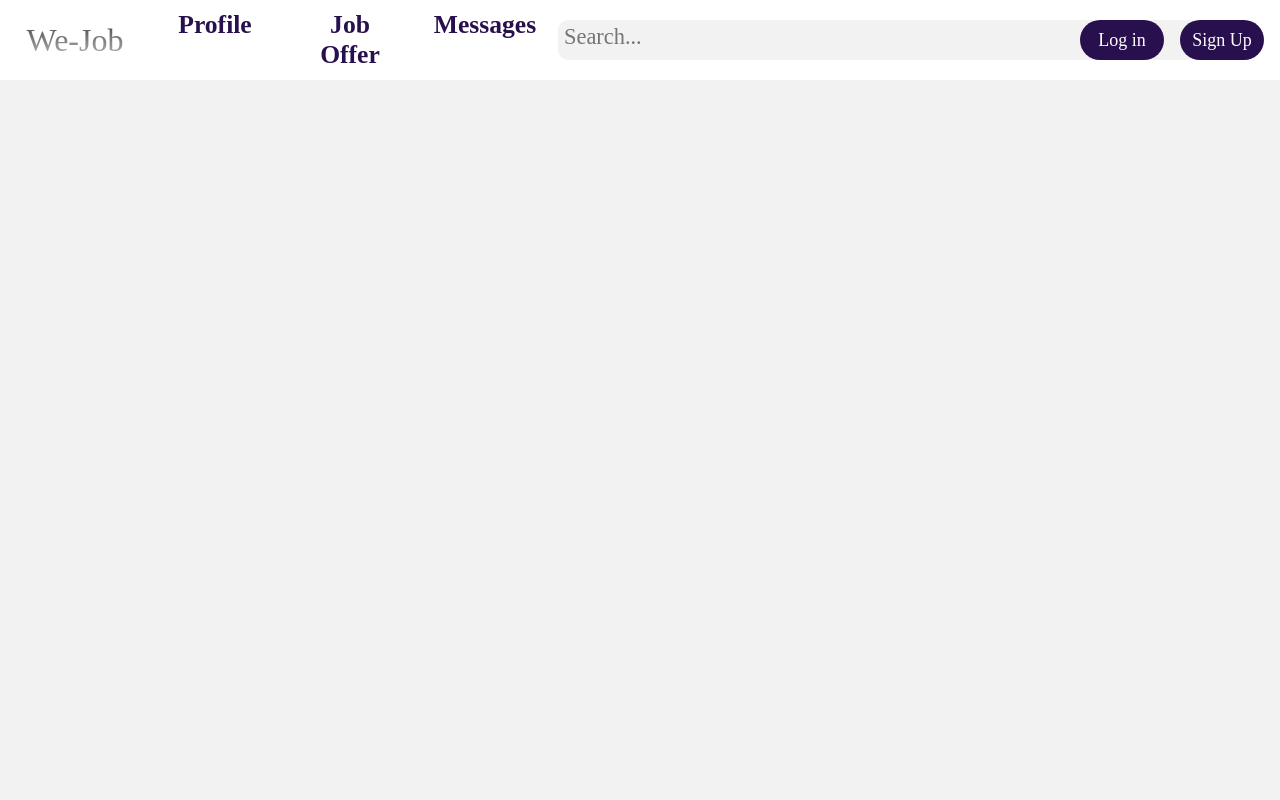
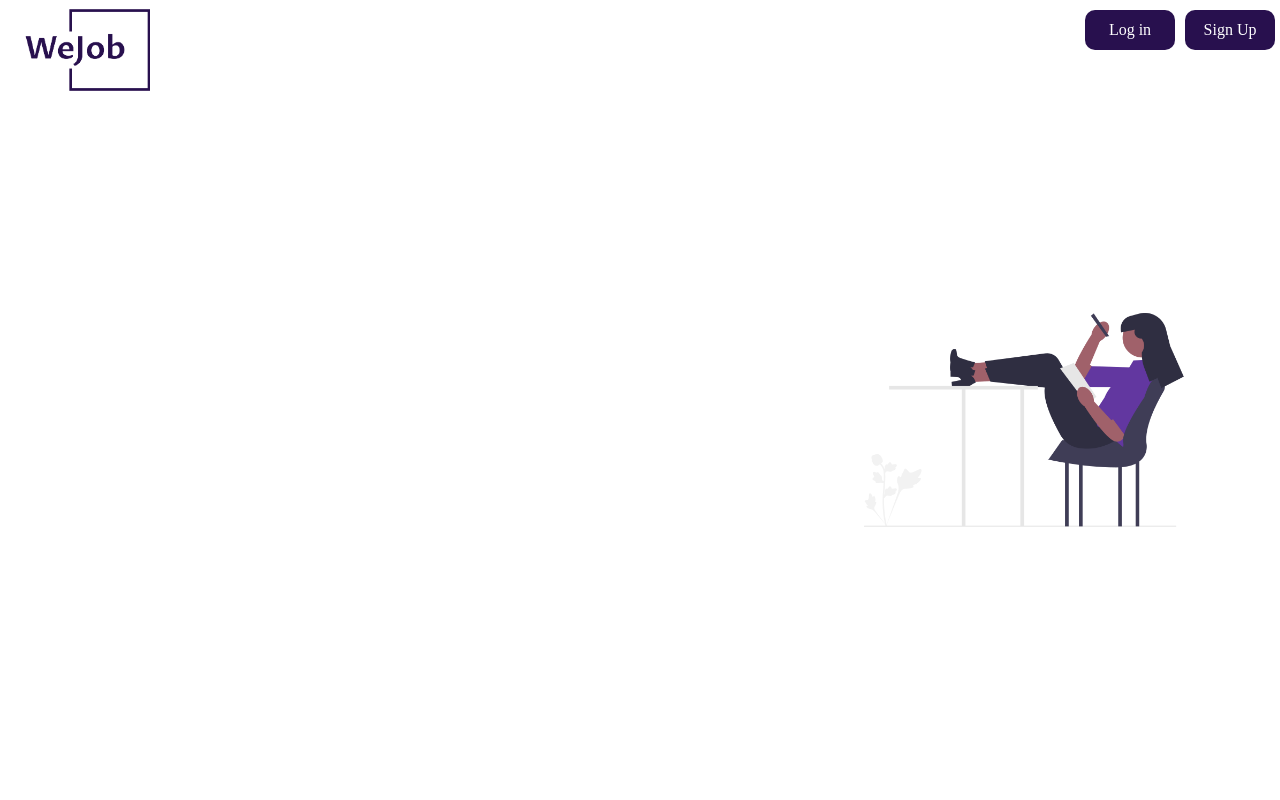
Before and after one commit to MaximBacar/soen341, a React (Create React App) app in the folder we-job/: page / in a window 1280 px wide. Shown: the top 800 px of the page. Built offline with nearby package versions, Linux system fonts and the light colour scheme.

Commit message:
creation or firstPage(introduction page)

```diff
--- a/we-job/src/App.js
+++ b/we-job/src/App.js
@@ -1,11 +1,12 @@
 import Homepage from "./pages/homepage";
 import "./App.css";
-import "./Components/navbar.css";
+import FirstPage from "./pages/firstPage";
 
 function App() {
   return (
     <div>
-      <Homepage />
+      {/* <Homepage /> */}
+      <FirstPage />
     </div>
   );
 }
--- a/we-job/src/Components/footer.css
+++ b/we-job/src/Components/footer.css
@@ -32,14 +32,14 @@
   padding: 60px;
 }
 
-a {
+.footerLink {
   text-decoration: none;
   padding: 10px;
   color: #28104e;
   font-size: 18px;
 }
 
-a:hover {
+.footerLink:hover {
   color: #6237a0;
   /* font-weight: bold; */
 }
--- a/we-job/src/Components/footer.js
+++ b/we-job/src/Components/footer.js
@@ -9,30 +9,60 @@ function Footer() {
       <div id="container">
         <div class="footerCategories">
           <h1>About Us</h1>
-          <a href="#">Aim</a>
-          <a href="#">Vision</a>
-          <a href="#">Testimonials</a>
+          <a class="footerLink" href="#">
+            Aim
+          </a>
+          <a class="footerLink" href="#">
+            Vision
+          </a>
+          <a class="footerLink" href="#">
+            Testimonials
+          </a>
         </div>
         <div class="footerCategories">
           <h1>Services</h1>
-          <a href="#">Writing</a>
-          <a href="#">Internships</a>
-          <a href="#">Coding</a>
-          <a href="#">Teaching</a>
+          <a class="footerLink" href="#">
+            Writing
+          </a>
+          <a class="footerLink" href="#">
+            Internships
+          </a>
+          <a class="footerLink" href="#">
+            Coding
+          </a>
+          <a class="footerLink" href="#">
+            Teaching
+          </a>
         </div>
         <div class="footerCategories">
           <h1>Contact Us</h1>
-          <a href="#">Uttar Pradesh</a>
-          <a href="#">Ahemdabad</a>
-          <a href="#">Indore</a>
-          <a href="#">Mumbai</a>
+          <a class="footerLink" href="#">
+            Uttar Pradesh
+          </a>
+          <a class="footerLink" href="#">
+            Ahemdabad
+          </a>
+          <a class="footerLink" href="#">
+            Indore
+          </a>
+          <a class="footerLink" href="#">
+            Mumbai
+          </a>
         </div>
         <div class="footerCategories">
           <h1>Social Media</h1>
-          <a href="#">Facebook</a>
-          <a href="#">Youtube</a>
-          <a href="#">Instagram</a>
-          <a href="#">Twitter</a>
+          <a class="footerLink" href="#">
+            Facebook
+          </a>
+          <a class="footerLink" href="#">
+            Youtube
+          </a>
+          <a class="footerLink" href="#">
+            Instagram
+          </a>
+          <a class="footerLink" href="#">
+            Twitter
+          </a>
         </div>
       </div>
     </div>
--- a/we-job/src/Components/navbar.css
+++ b/we-job/src/Components/navbar.css
@@ -18,6 +18,7 @@
   margin: 1 auto;
   padding: 0 10px;
 }
+
 #navbar_logo {
   background-color: #6237a0;
   background-image: linear-gradient(to top, white 0%, black 100%);
@@ -32,6 +33,7 @@
   text-decoration: none;
   font-size: 2rem;
 }
+
 .fe-gem {
   margin-right: 0.5rem;
 }
--- /dev/null
+++ b/we-job/src/pages/firstPage.css
@@ -0,0 +1,67 @@
+#firstPContainer {
+  position: absolute;
+  display: flex;
+  left: 0;
+  right: 0;
+  top: 0;
+  bottom: 0;
+  background-color: #ffff;
+}
+
+#logo {
+  display: flex;
+  align-items: center;
+  width: 200px;
+  height: 100px;
+}
+
+img {
+  object-fit: cover;
+  width: 150px;
+  height: 100px;
+}
+
+#firstPageBtn {
+  position: absolute;
+  display: flex;
+  margin-top: 10px;
+  height: 40px;
+  width: 200px;
+  right: 0;
+  align-items: center;
+}
+
+.firstPageLink {
+  display: flex;
+  justify-content: center;
+  align-items: center;
+  text-decoration: none;
+  height: 100%;
+  width: 100px;
+  margin: 5px;
+  outline: none;
+  border-radius: 10px;
+  background: #28104e;
+  color: white;
+}
+
+.firstPageLink:hover {
+  background: #6237a0;
+  color: white;
+  transition: all 0.3s ease;
+}
+
+#img {
+  position: absolute;
+  display: flex;
+  left: 800px;
+  top: 270px;
+  height: 300px;
+  width: 300px;
+}
+
+#girl {
+  object-fit: cover;
+  width: auto;
+  height: auto;
+}
--- /dev/null
+++ b/we-job/src/pages/firstPage.js
@@ -0,0 +1,29 @@
+import React from "react";
+import logo from "../Components/photo/wejob-low-resolution-logo-color-on-transparent-background.png";
+import "./firstPage.css";
+import Footer from "../Components/footer";
+import girl from "../Components/photo/undraw_Exams_re_4ios (1).png";
+
+function firstPage() {
+  return (
+    <div id="firstPContainer">
+      <div id="logo">
+        <img src={logo} />
+      </div>
+      <div id="firstPageBtn">
+        <a class="firstPageLink" href="/">
+          Log in
+        </a>
+        <a class="firstPageLink" href="/">
+          Sign Up
+        </a>
+      </div>
+      <div id="img">
+        <img id="girl" src={girl} />
+      </div>
+      <div id="description"></div>
+      <Footer />
+    </div>
+  );
+}
+export default firstPage;
```
Also changed, not shown: we-job/src/Components/navbar.js (+26 -18 lines), we-job/src/Components/photo/undraw_Exams_re_4ios (1).png (added), we-job/src/Components/photo/wejob-low-resolution-logo-color-on-transparent-background.png (added).
